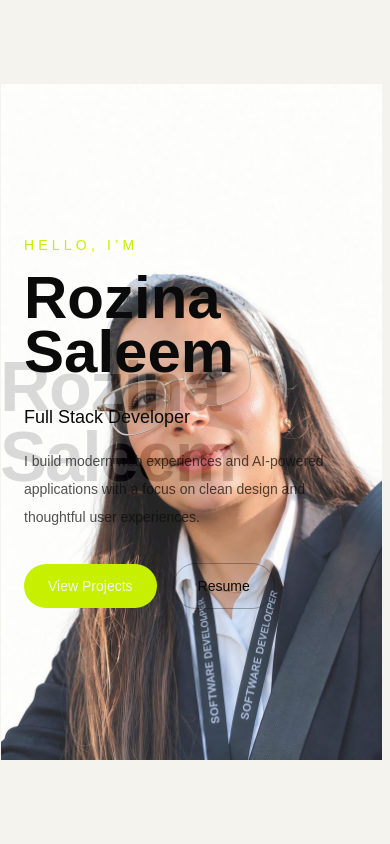
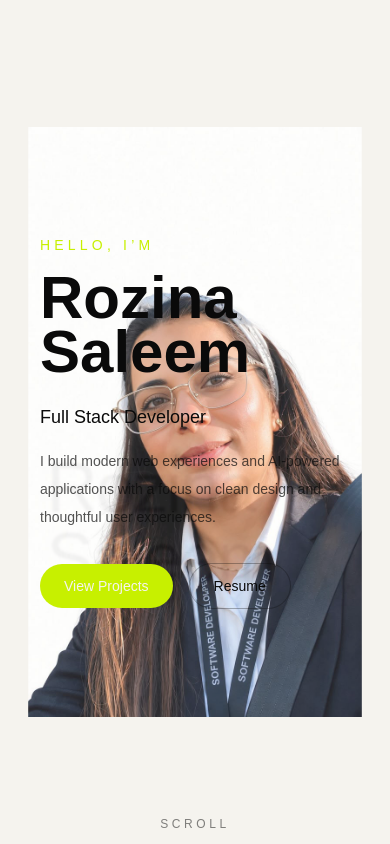
Before and after one commit to rosepeacemaker/portfolio-website, a Next.js app: page / in a window 390 px wide. Built offline with nearby package versions, Linux system fonts and the light colour scheme.

Commit message:
feat: add reveal animations for images and text in Hero section

```diff
--- a/src/app/globals.css
+++ b/src/app/globals.css
@@ -26,3 +26,45 @@ body {
   color: var(--foreground);
   font-family: Arial, Helvetica, sans-serif;
 }
+@keyframes revealImage {
+  from {
+    clip-path: inset(0 0 100% 0);
+  }
+  to {
+    clip-path: inset(0 0 0 0);
+  }
+}
+
+.image-reveal {
+  animation: revealImage 2s ease-out forwards;
+}
+/* For text animation */
+@keyframes revealText {
+  from {
+    opacity: 0;
+    transform: translateX(-40px);
+  }
+
+  to {
+    opacity: 1;
+    transform: translateX(0);
+  }
+}
+
+.text-reveal {
+  animation: revealText 1s ease-out 0.5s forwards;
+  opacity: 0;
+}
+/* soft image fade */
+/* .image-soft-edge {
+  -webkit-mask-image: radial-gradient(
+    ellipse 70% 85% at center,
+    black 55%,
+    transparent 100%
+  );
+  mask-image: radial-gradient(
+    ellipse 70% 85% at center,
+    black 55%,
+    transparent 100%
+  );
+} */
--- a/src/components/sections/Hero.tsx
+++ b/src/components/sections/Hero.tsx
@@ -5,26 +5,27 @@ export default function Hero() {
     <section className="relative min-h-screen overflow-hidden bg-background text-foreground">
 
   {/* Big text behind the image */}
-  <div className="absolute inset-0 z-0 flex items-center justify-center">
-    <h1 className="font-[var(--font-cormorant)] text-[18vw] font-semibold leading-none tracking-tight">
+  <div className="absolute inset-0 z-0 flex items-center justify-center translate-x-[12%] translate-y-[12%]">
+    <h1  className="font-[var(--font-cormorant)] text-[18vw] font-medium leading-none tracking-tight blur-[1px] opacity-30">
       Rozina Saleem
     </h1>
   </div>
 
   {/* Profile image */}
-  <div className="absolute inset-y-0 right-[2%] z-10 flex items-center">
+  <div  className="absolute inset-y-0 right-0 z-10 flex w-full items-center justify-center md:right-12 md:w-auto">
   <Image
   src="/images/profile/rose-profile.jpeg"
   alt="Rozina Saleem"
   width={600}
   height={800}
-className="h-[80vh] w-auto object-contain opacity-85"
+className="image-reveal h-[70vh] w-auto object-contain opacity-85 md:h-[80vh]"
+  priority
 />
   </div>
 
   {/* Left intro content */}
-  <div className="relative z-20 flex min-h-screen items-center px-6 md:px-12">
-    <div className="max-w-xl">
+  <div className="relative z-20 flex min-h-screen items-center px-10 md:px-12">
+    <div className="max-w-xl text-reveal">
 
     <p className="text-sm uppercase tracking-[0.3em] text-accent">
   Hello, I’m
@@ -64,7 +65,9 @@ className="h-[80vh] w-auto object-contain opacity-85"
 </div>
     </div>
   </div>
-
+<div className="absolute bottom-3 left-1/2 z-30 -translate-x-1/2 text-xs uppercase tracking-[0.3em] text-foreground/50">
+  Scroll
+</div>
 </section>
   );
 }
```
